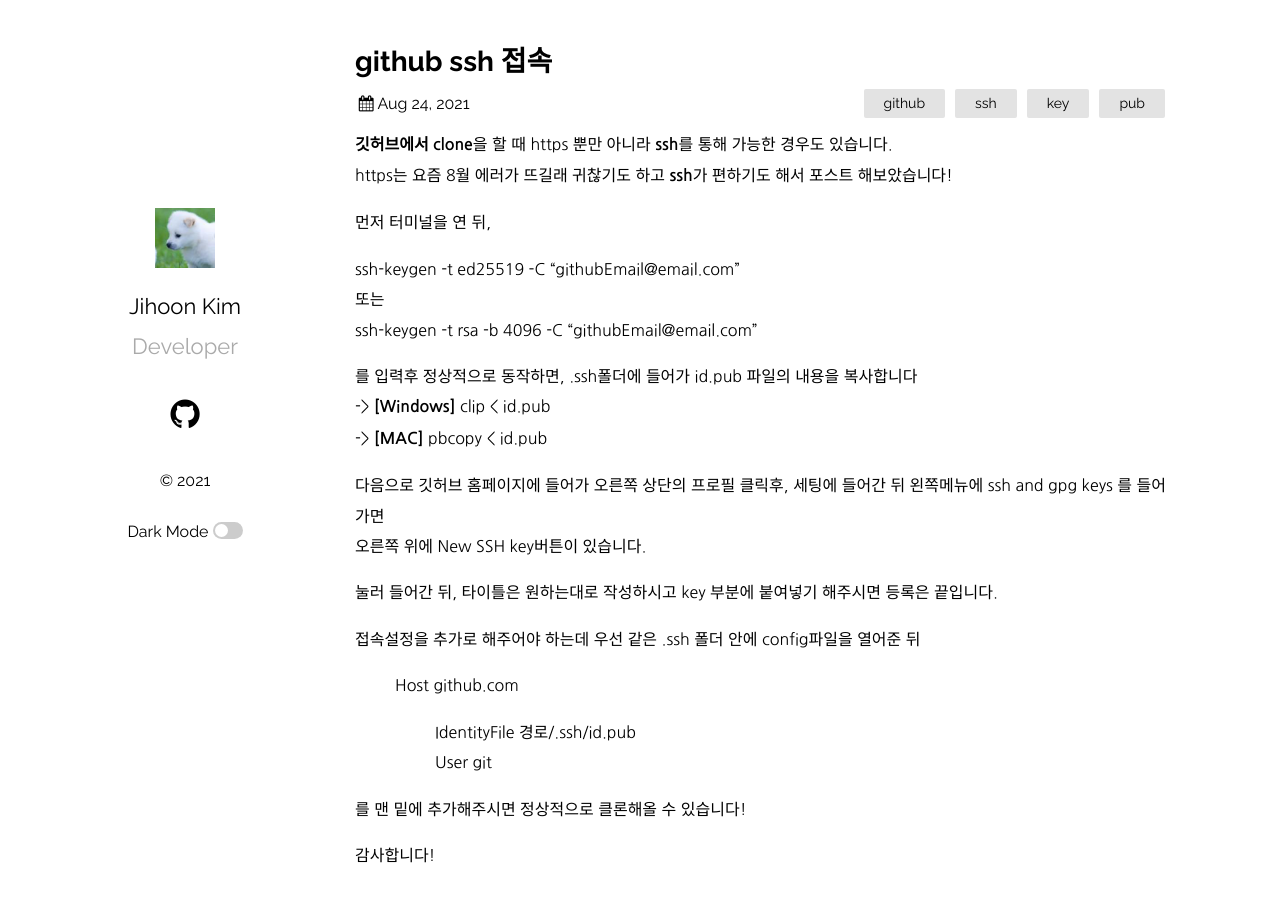
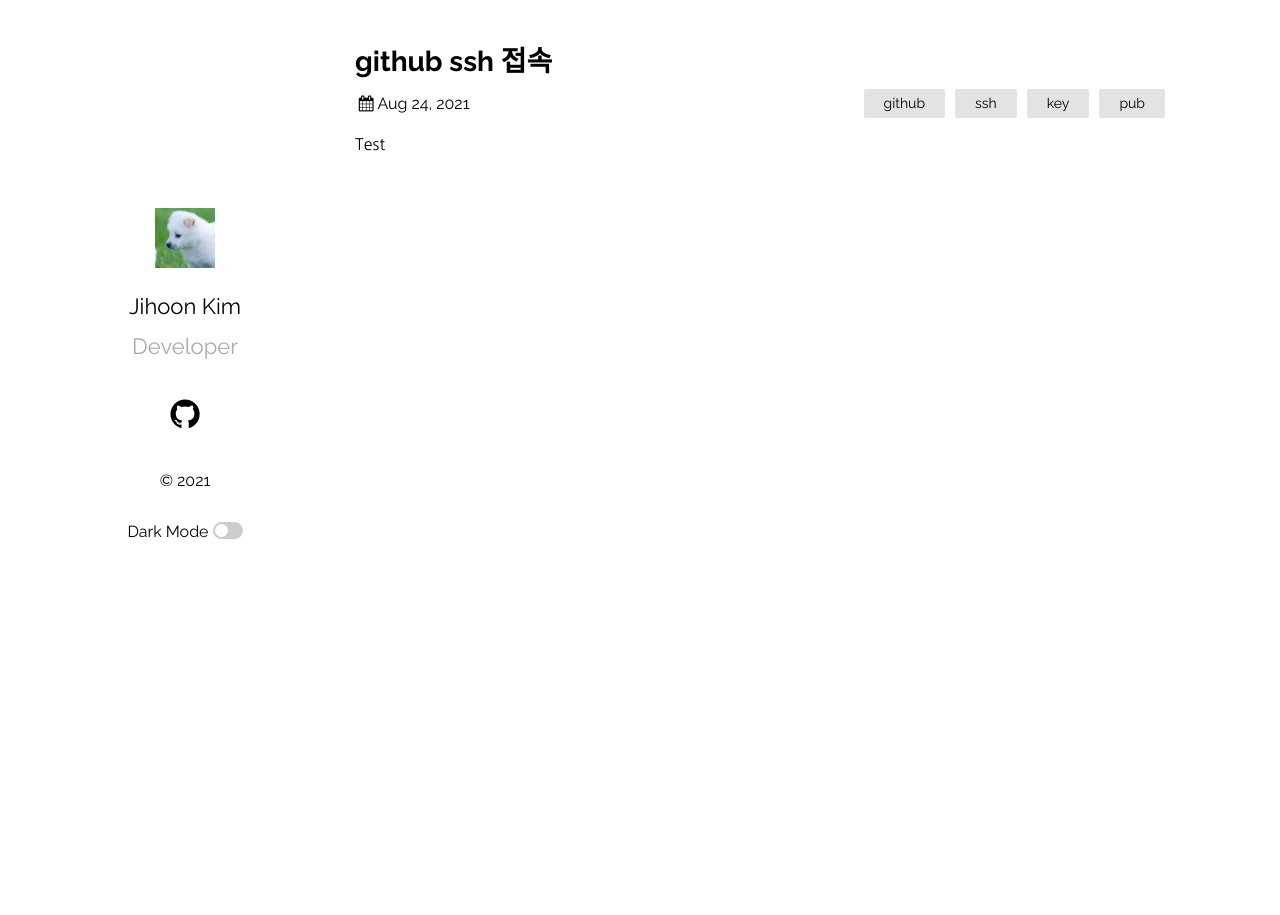
Before and after one commit to 201710757/201710757.github.io, a Jekyll site: the page built from _posts/2021-08-24-23:39:23.markdown, in a window 1280 px wide. Built offline with Jekyll 4.4.1, drawn with Linux system fonts in a browser that asks for light colours.

Commit message:
Revert "[post] paper & git ssh - done"
This reverts commit 40e23829685fddd9716465479aeeb6f922f9db5c.

```diff
--- a/_posts/2021-08-24-23:39:23.markdown
+++ b/_posts/2021-08-24-23:39:23.markdown
@@ -5,31 +5,4 @@ date: 2021-08-24
 categories: github ssh key pub
 ---
 
-**깃허브에서 clone**을 할 때 https 뿐만 아니라 **ssh**를 통해 가능한 경우도 있습니다.
-https는 요즘 8월 에러가 뜨길래 귀찮기도 하고 **ssh**가 편하기도 해서 포스트 해보았습니다!
-
-
-
-먼저 터미널을 연 뒤,
-
-ssh-keygen -t ed25519 -C "githubEmail@email.com"
-또는
-ssh-keygen -t rsa -b 4096 -C "githubEmail@email.com"
-
-를 입력후 정상적으로 동작하면, .ssh폴더에 들어가 id.pub 파일의 내용을 복사합니다
--> **[Windows]** clip < id.pub
--> **[MAC]** pbcopy < id.pub
-
-다음으로 깃허브 홈페이지에 들어가 오른쪽 상단의 프로필 클릭후, 세팅에 들어간 뒤 왼쪽메뉴에 ssh and gpg keys 를 들어가면
-오른쪽 위에 New SSH key버튼이 있습니다.
-
-눌러 들어간 뒤, 타이틀은 원하는대로 작성하시고 key 부분에 붙여넣기 해주시면 등록은 끝입니다.
-
-접속설정을 추가로 해주어야 하는데 우선 같은 .ssh 폴더 안에 config파일을 열어준 뒤
-> Host github.com
->> IdentityFile 경로/.ssh/id.pub
->> User git
-
-를 맨 밑에 추가해주시면 정상적으로 클론해올 수 있습니다!
-
-감사합니다!
+Test
```
Also changed, not shown: _posts/2021-07-08-1.markdown (+0 -13 lines).
